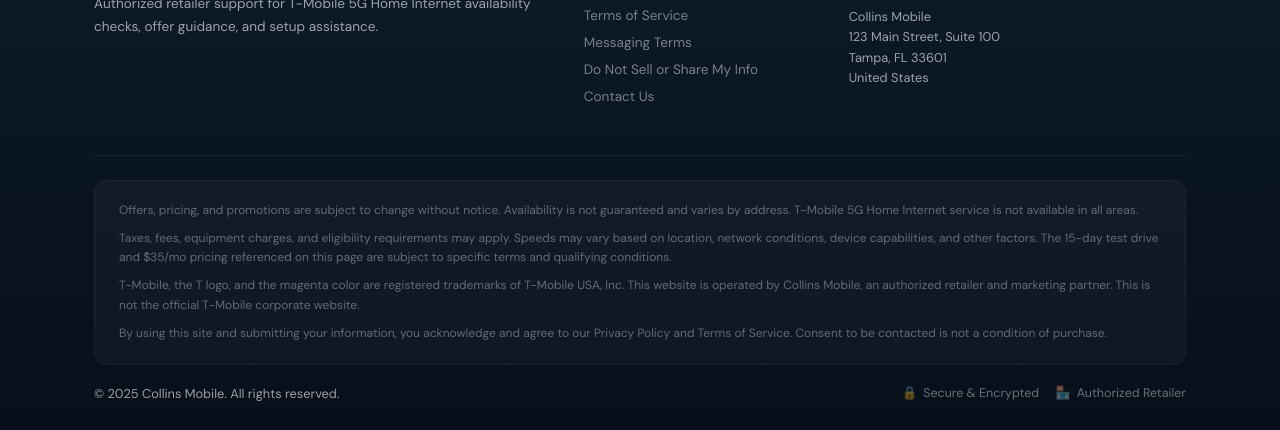
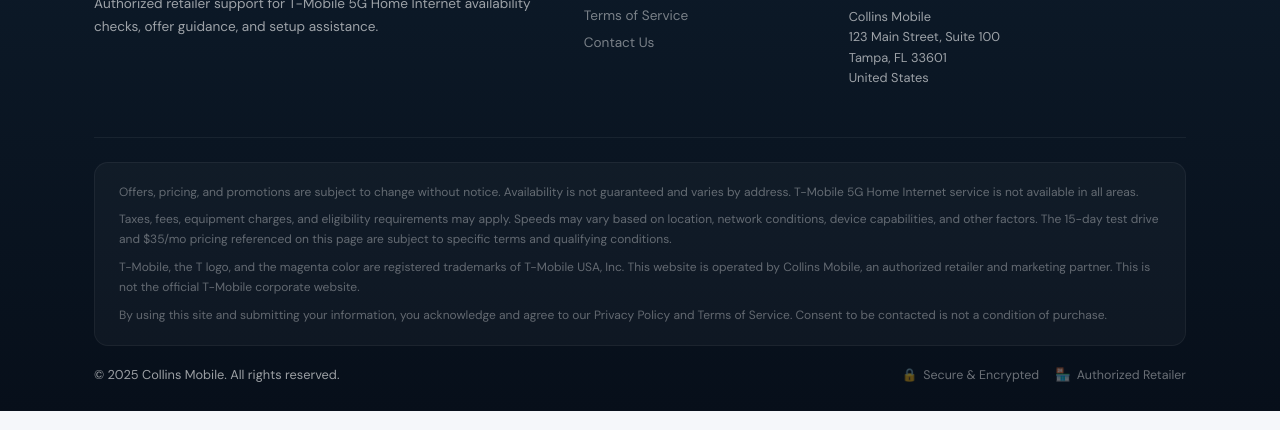
Before and after one commit to shahrukh721/tmobile-new-lander, a plain HTML site: page index.html in a window 1280 px wide. Shown: the part 6663-7093 px from the top of the page. Drawn offline with Linux system fonts and the light colour scheme.

Commit message:
Remove Messaging Terms and Do Not Sell links from footer

```diff
--- a/index.html
+++ b/index.html
@@ -2469,8 +2469,6 @@
         <h4>Legal</h4>
         <a href="https://unlimited5ghomeinternet.com/privacy-policy-is" target="_blank">Privacy Policy</a>
         <a href="https://unlimited5ghomeinternet.com/terms-of-services" target="_blank">Terms of Service</a>
-        <a href="#">Messaging Terms</a>
-        <a href="#">Do Not Sell or Share My Info</a>
         <a href="#">Contact Us</a>
       </div>
 
```
